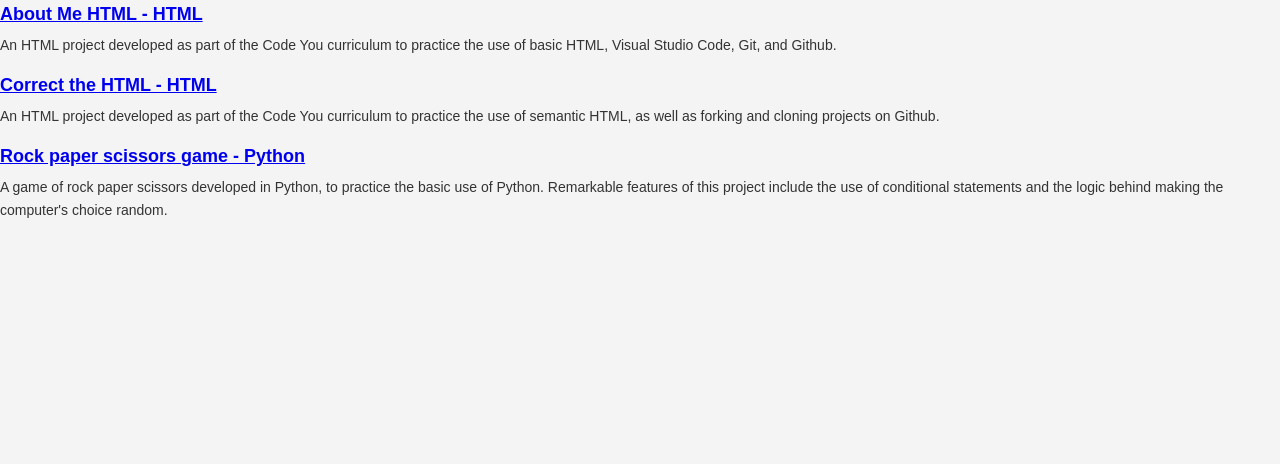
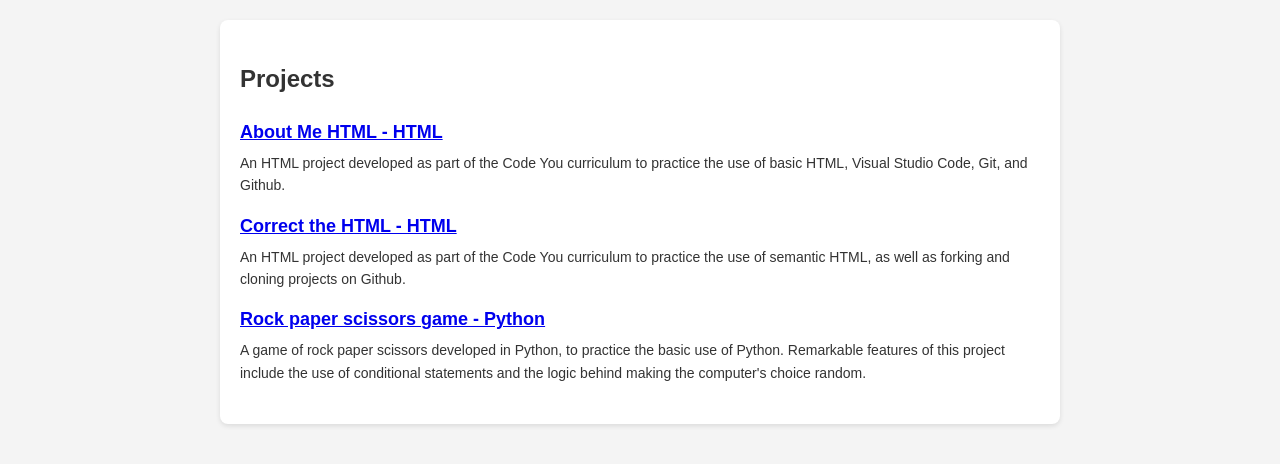
Before and after one commit to tgorres/tgorres.github.io, a plain HTML site: page projects.html in a window 1280 px wide. Drawn offline with Linux system fonts and the light colour scheme.

Commit message:
Added link to projects.html in index.html and updated projects.html to make styling more consistent with index.html

```diff
--- a/projects.html
+++ b/projects.html
@@ -8,6 +8,9 @@
 </head>
 
 <body>
+    <main class="container">
+        <section class="section">
+            <h1>Projects</h1>
             <div class="item">
                 <h3><a href="https://github.com/tgorres/about-me-html.git" target=”_blank”>About Me HTML - HTML</a></h3>
                 <p>
@@ -26,5 +29,8 @@
                     A game of rock paper scissors developed in Python, to practice the basic use of Python.
                     Remarkable features of this project include the use of conditional statements and the logic behind making the computer's choice random.
                 </p>
+            </div>
+        </section>
+    </main>
 </body>
 </html>
```
Also changed, not shown: index.html (+1 -0 lines). Lines whose indentation alone changed are shown as unchanged.
